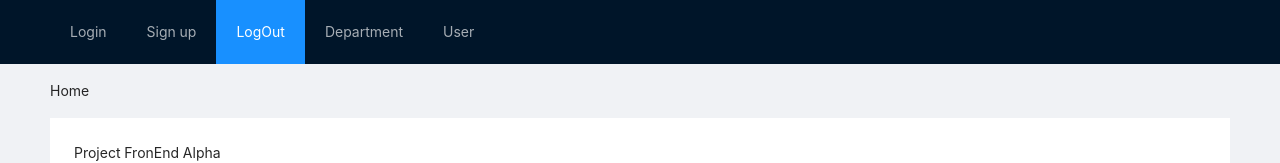
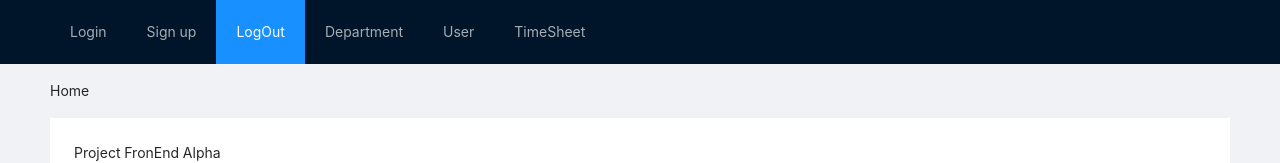
Before and after one commit to una-eif509-desarrolloweb-20G01/webdev-project-frontend-alpha, a React (Create React App) app: page / in a window 1280 px wide. Shown: the top 163 px of the page. Built offline with nearby package versions, Linux system fonts and the light colour scheme.

Commit message:
TimeSheet navbar

```diff
--- a/src/App.js
+++ b/src/App.js
@@ -48,28 +48,27 @@ function App() {
                     Sign up
                     </Link>
                 </Menu.Item>
-
                 <Menu.Item key="2">
                     <a href="/login" className="nav-link" onClick={logOut}>
                     LogOut
                     </a>
                 </Menu.Item>
-
                 <Menu.Item key="3">
                     <a href="/Department" className="nav-link"  >
                     Department
                     </a>
                 </Menu.Item>
-
                 <Menu.Item key="4">
                     <a href="/User" className="nav-link"  >
                     User
                     </a>
                 </Menu.Item>
-
+                <Menu.Item key="4">
+                    <a href="/TimeSheet" className="nav-link"  >
+                        TimeSheet
+                    </a>
+                </Menu.Item>
             </Menu>
-
-
         </Header>
         <Content style={{padding: '0 50px'}}>
 <Breadcrumb style={{margin: '16px 0'}}>
```
Lines whose indentation alone changed are shown as unchanged.
